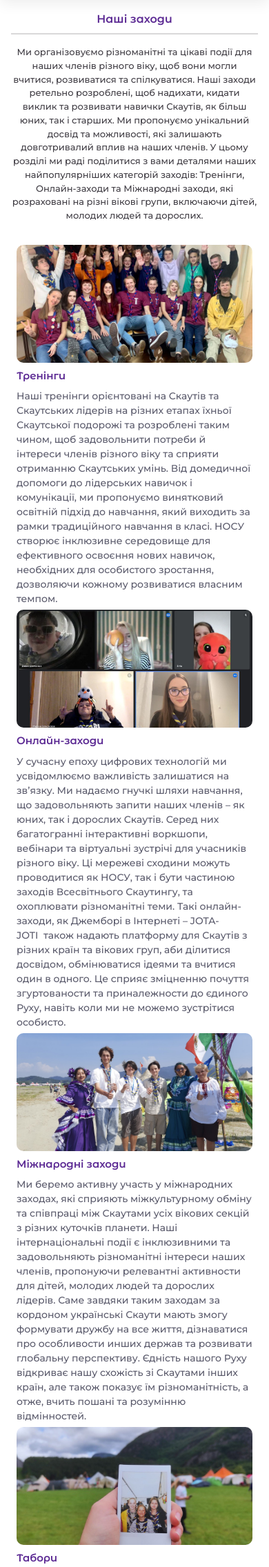
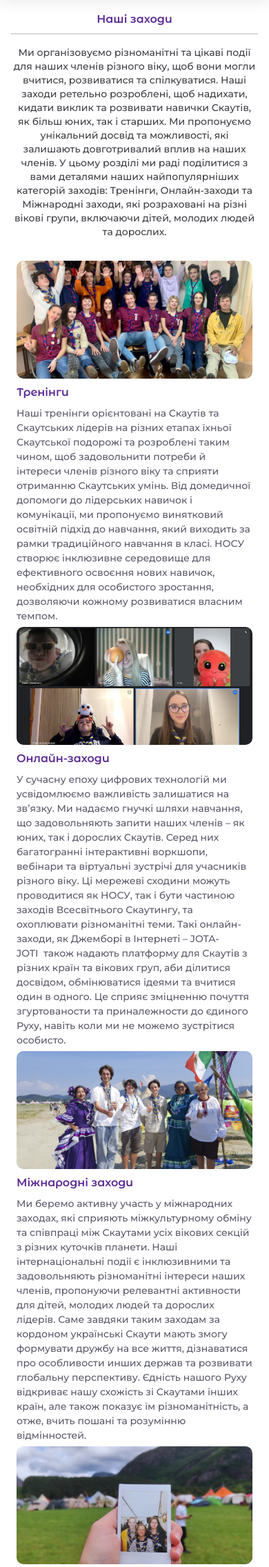
Before and after one commit to ValentynaJasochka/scouts-website, a PHP site: page /our-events.html in a window 390 px wide. Shown: the part 64-2336 px from the top of the page at 69% size. Run offline with PHP 8.4, Linux system fonts and the light colour scheme.

Commit message:
our events page mobile font sizes

```diff
--- a/our-events.css
+++ b/our-events.css
@@ -14,8 +14,8 @@
   }
 
   .event-item-text {
-    font-size: 13px;
-    line-height: 1.52;
+    font-size: 14px;
+    line-height: 20px;
     text-align: center;
   }
 
@@ -26,7 +26,7 @@
   }
 
   .join-text {
-    font-size: 15px;
+    font-size: 14px;
     line-height: 1.2;
     letter-spacing: 0.000101em;
     font-style: italic;
--- a/regular-block.css
+++ b/regular-block.css
@@ -33,7 +33,7 @@
 .regular-block-text-title {
   font-family: "Montserrat Alternates", sans-serif;
   font-weight: 600;
-  font-size: 15px;
+  font-size: 16px;
   line-height: 1.5;
   color: var(--accent-color);
   margin-bottom: 8px;
```
